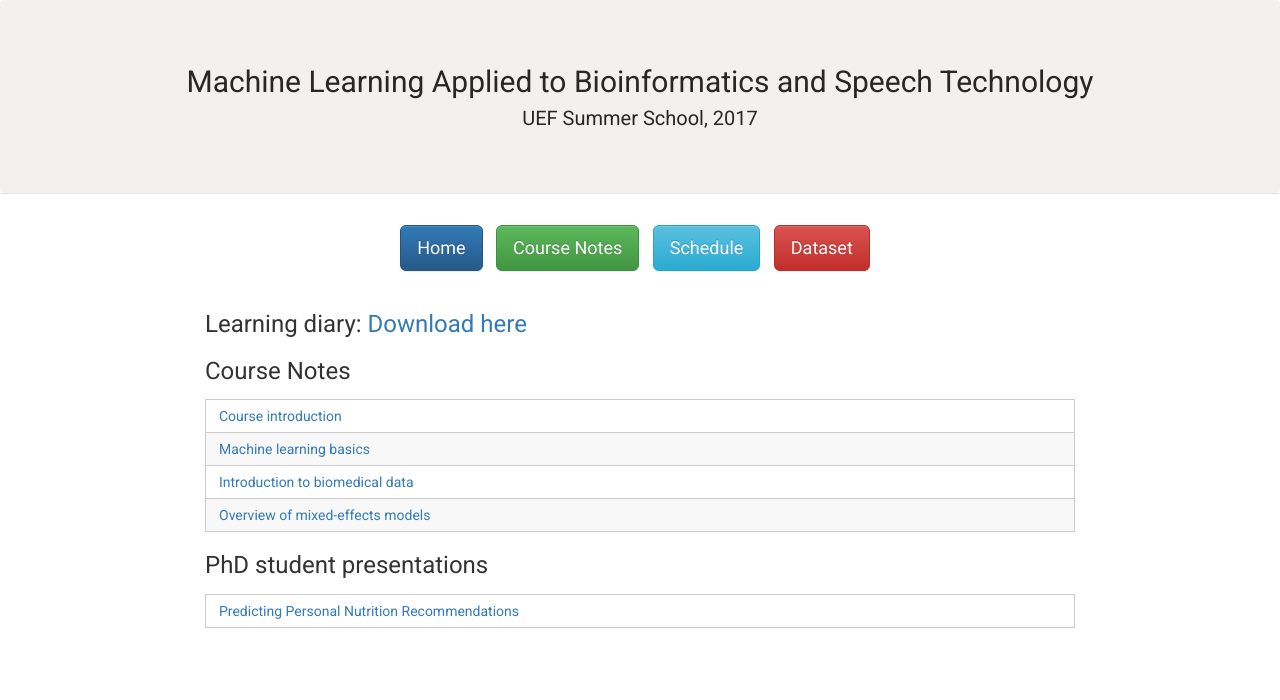
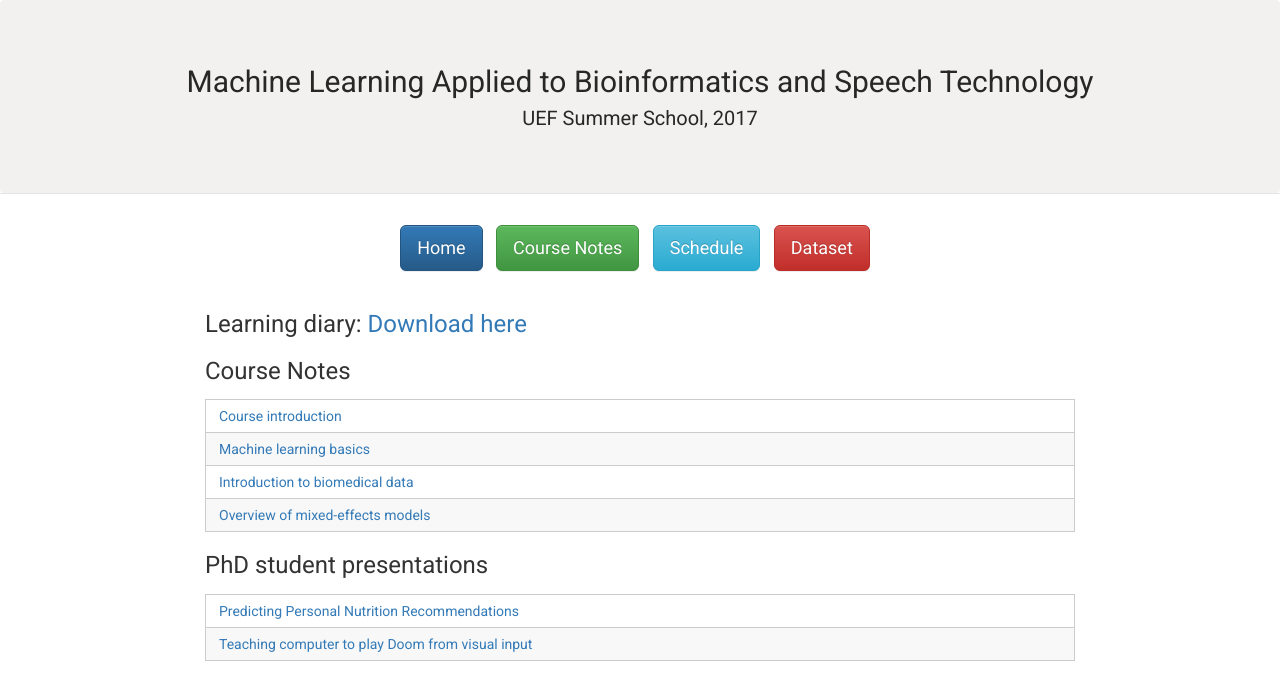
Before and after one commit to abrahamwoubie/Summer_School_RL, a Jekyll site: the page built from 35c163ca47986f8e1f5eec9d54238ad1229a7c92/course-notes.md, in a window 1280 px wide. Shown: the top 700 px of the page. Built offline with Jekyll 4.4.1, drawn with Linux system fonts in a browser that asks for light colours; nearby versions of some CDN libraries.

Commit message:
Added Kanervisto's slides

```diff
--- a/35c163ca47986f8e1f5eec9d54238ad1229a7c92/course-notes.md
+++ b/35c163ca47986f8e1f5eec9d54238ad1229a7c92/course-notes.md
@@ -19,3 +19,4 @@ title: Course Notes | MLABST'17
 
 | --- |
 | [Predicting Personal Nutrition Recommendations]({{ site.url }}{{ site.baseurl }}/content/turkia_slides.pdf) |
+| [Teaching computer to play Doom from visual input]({{ site.url }}{{ site.baseurl }}/content/kanervisto_slides.pdf) |
```
Also changed, not shown: 1 other file.
